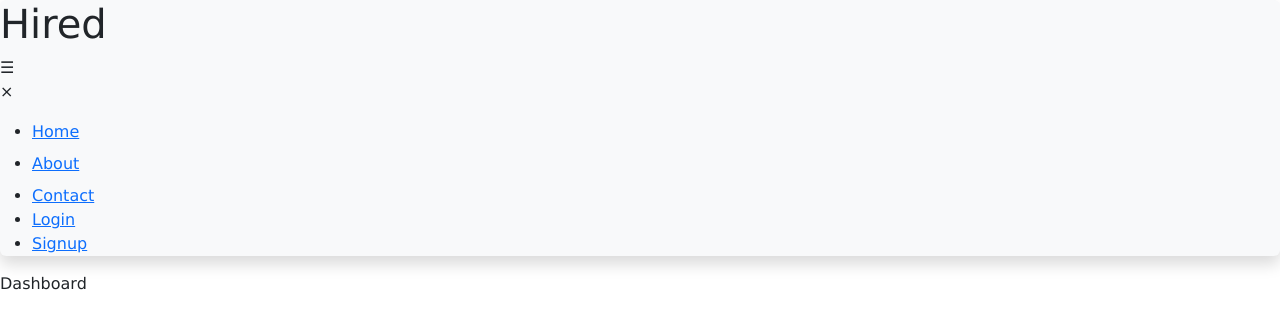
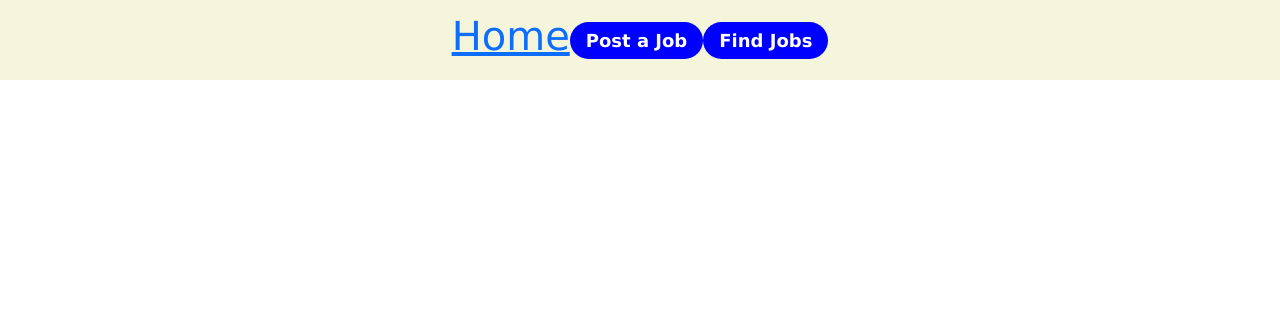
Before and after one commit to munyi-victor/hired, a React (Create React App) app: page /dashboard in a window 1280 px wide. Shown: the top 328 px of the page. Built offline with nearby package versions, Linux system fonts and the light colour scheme.

Commit message:
made dashboard

```diff
--- a/src/App.js
+++ b/src/App.js
@@ -14,7 +14,7 @@ import Clients from "./components/Clients";
 import WhyUs from "./components/WhyUs";
 import Signup from "./auth/Signup";
 import Login from "./auth/Login";
-import Dashboard from "./components/Dashboard";
+import Dashboard from "./dashboard/Dashboard";
 // import Reviews from "./components/Reviews";
 
 const App = () => {
@@ -31,22 +31,14 @@ const App = () => {
     );
   }
 
-  const MainDashboard = () => {
-    return (
-      <div>
-        <Topnav />
-        <Dashboard/>
-      </div>
-    )
-  }
   return (
     <AuthProvider>
       <Router>
         <Routes>
-          <Route path="/login" element={<Login />} />
-          <Route path="/signup" element={<Signup />} />
-          <Route path="/" element={<Home />} />
-          <Route path="/dashboard" Component={MainDashboard} />
+          <Route path="/login" Component={Login} />
+          <Route path="/signup" Component={Signup} />
+          <Route path="/" Component={Home} />
+          <Route path="/dashboard" Component={Dashboard} />
         </Routes>
       </Router>
     </AuthProvider>
--- a/src/components/Dashboard.js
+++ /dev/null
@@ -1,9 +0,0 @@
-import React from 'react'
-
-const Dashboard = () => {
-  return (
-    <div>Dashboard</div>
-  )
-}
-
-export default Dashboard;
--- a/src/components/Landing.js
+++ b/src/components/Landing.js
@@ -1,7 +1,10 @@
 import React from 'react';
-import sidepic from "../images/sidepic.jpg"
+import sidepic from "../images/sidepic.jpg";
+import { useAuth } from "../auth/AuthContext";
 
 const Landing = () => {
+  const { isLoggedIn } = useAuth();
+
   return (
     <div className="container-fluid">
       <div className="landing">
@@ -12,7 +15,7 @@ const Landing = () => {
           <h5>We bring all your dreams into reality.</h5>
 
           <div className='landing-btn'>
-            <a href='/'>Get Started</a>
+            <a href={isLoggedIn ? '/dashboard' : '/login'}>Get Started</a>
           </div>
         </div>
 
--- a/src/components/Topnav.js
+++ b/src/components/Topnav.js
@@ -57,6 +57,12 @@ const Topnav = () => {
             {isLoggedIn ? (
               <div className="auth-links">
                 <li>
+                  <Link to={"/dashboard"} className="button">
+                    Dashboard
+                  </Link>
+                </li>
+
+                <li>
                   <Logout />
                 </li>
               </div>
--- /dev/null
+++ b/src/dashboard/Dashboard.css
@@ -0,0 +1,25 @@
+.dashboard-container {
+  display: flex;
+  margin: 0;
+  justify-content: center;
+}
+
+.dashboard-container nav {
+  display: flex;
+  width: 100%;
+  height: 10vh;
+  text-align: center;
+  justify-content: center;
+  align-items: center;
+  background-color: beige;
+}
+
+.dashboard-container nav .nav-button {
+  text-decoration: none;
+  background-color: blue;
+  color: #fff;
+  font-size: 18px;
+  padding: 8px 16px;
+  border-radius: 25px;
+  font-weight: bold;
+}
--- /dev/null
+++ b/src/dashboard/Dashboard.js
@@ -0,0 +1,27 @@
+import './Dashboard.css';
+import React from 'react';
+import { Link } from 'react-router-dom';
+
+const Dashboard = () => {
+  return (
+    <div className="dashboard-container">
+      <nav>
+        <div className="logo">
+          <Link to={"/home"}>
+            <h1>Home</h1>
+          </Link>
+        </div>
+        <div>
+          <Link to={"#"} className="nav-button">
+            Post a Job
+          </Link>
+          <Link to={"#"} className="nav-button">
+            Find Jobs
+          </Link>
+        </div>
+      </nav>
+    </div>
+  );
+}
+
+export default Dashboard;
--- a/src/styles/Topnav.css
+++ b/src/styles/Topnav.css
@@ -54,7 +54,7 @@
 
 .btns .button {
   text-decoration: none;
-  padding: 10px 20px;
+  padding: 8px 16px;
   border-radius: 25px;
   cursor: pointer;
   background-color: blue;
```
